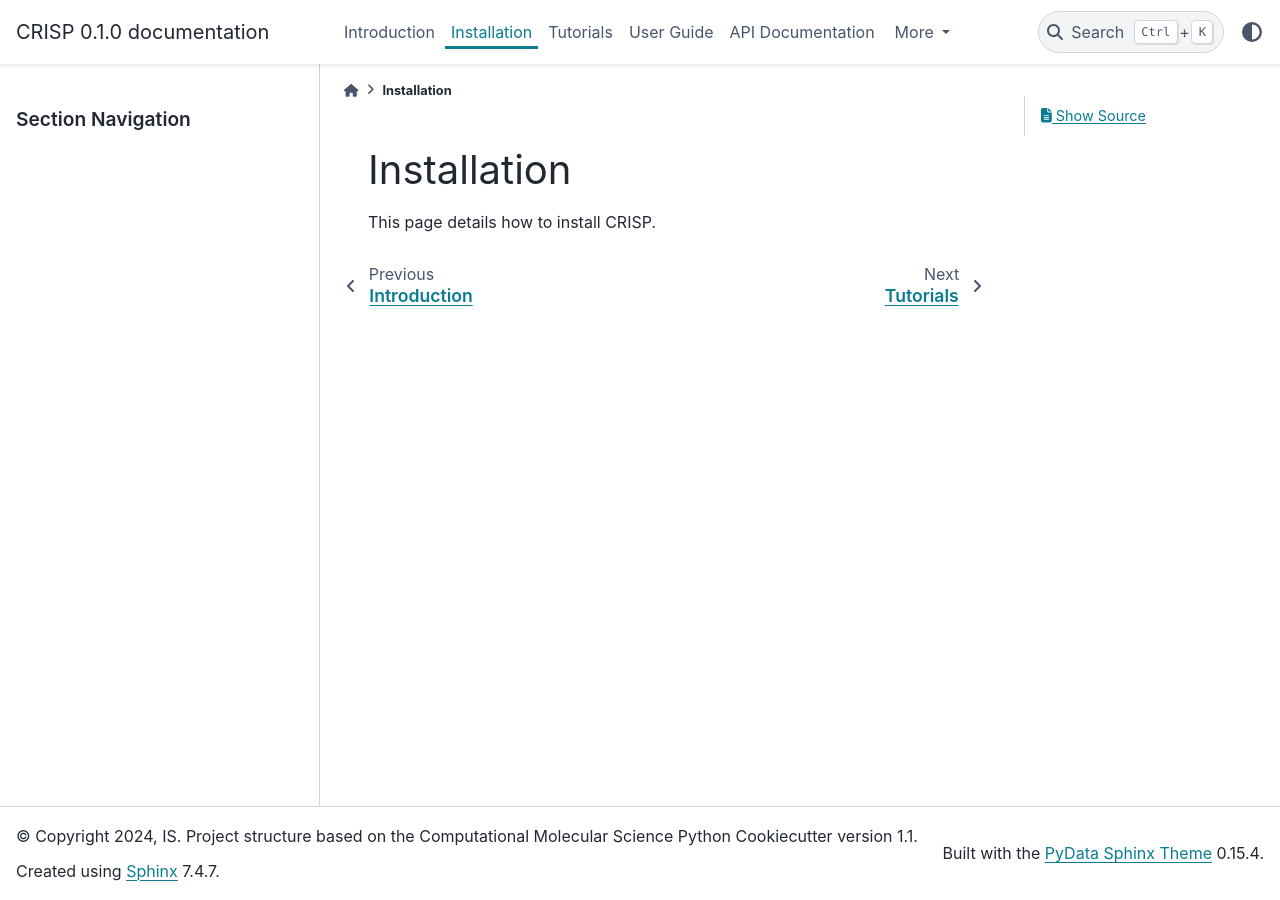
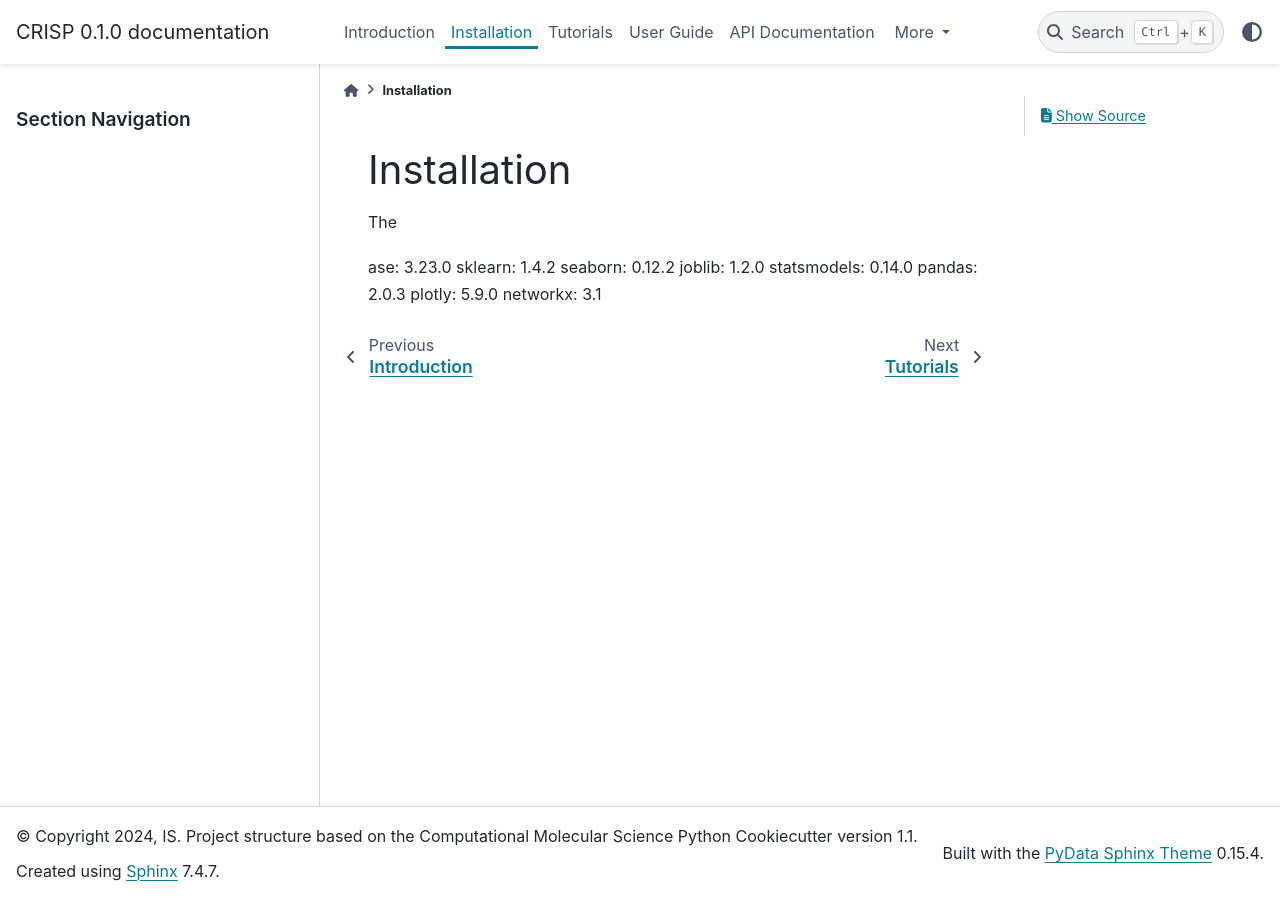
Before and after one commit to carlosbornes/CRISP, a Sphinx documentation site: the page built from docs/installation.rst, in a window 1280 px wide. Built offline with Sphinx 7.4.7 and the PyData theme 0.15.4, drawn with Linux system fonts in a browser that asks for light colours; the version number is read from the project's files by our own code.

Commit message:
added details to Installation_RTD

```diff
--- a/docs/installation.rst
+++ b/docs/installation.rst
@@ -1,4 +1,14 @@
 Installation
 ===============
 
-This page details how to install CRISP.
+
+The
+
+ase: 3.23.0
+sklearn: 1.4.2
+seaborn: 0.12.2
+joblib: 1.2.0
+statsmodels: 0.14.0
+pandas: 2.0.3
+plotly: 5.9.0
+networkx: 3.1
```
